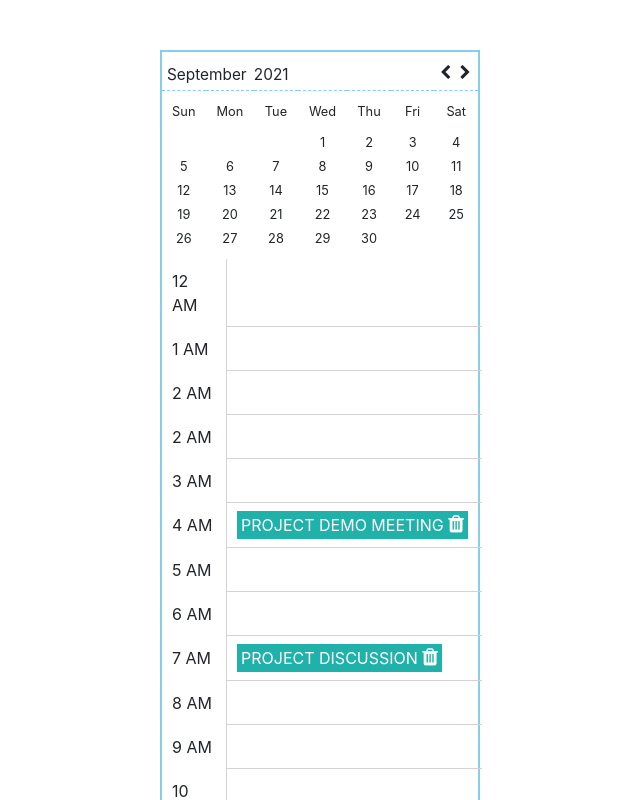
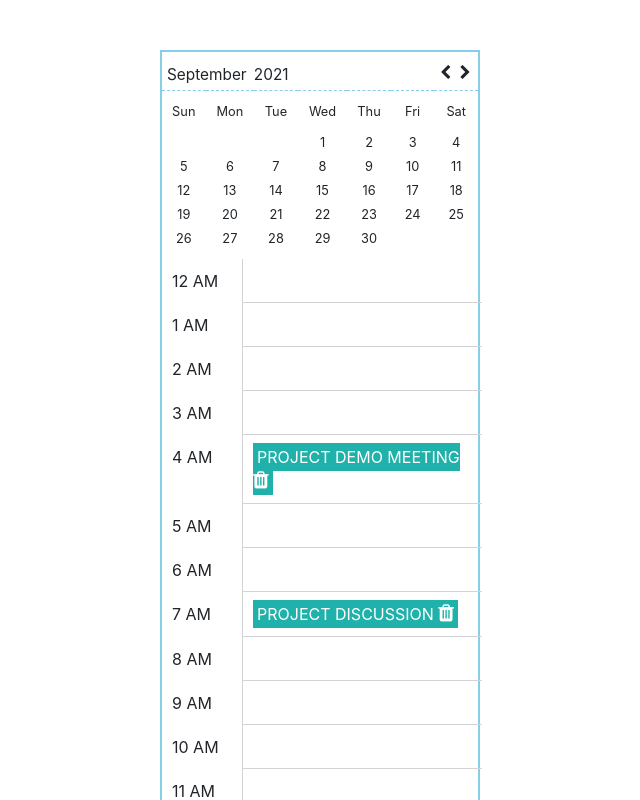
Before and after one commit to sathyam09/Meeting-Scheduler, a React (Create React App) app: page / in a window 1280 px wide. Shown: the top 800 px of the page, without its empty margins (320-960 px from the left). Built offline with nearby package versions, Linux system fonts and the light colour scheme.

Commit message:
overlap issue Changes

```diff
--- a/src/App.css
+++ b/src/App.css
@@ -73,6 +73,8 @@ tr {
     padding: 5px;
     background: white;
     border: 2px solid skyblue;
+    height: 150px;
+    overflow: scroll;
 }
 
 .month-popup div {
@@ -143,13 +145,13 @@ tr {
     padding: 10px;
   }
   .schedule-time{
-    width: 20%;
+    width: 25%;
   }
 
   .schedule-msg{
     border-left: 1px solid lightgray;
     border-bottom: 1px solid lightgray;
-    width: 80%;
+    width: 75%;
   }
 
   .meeting-time{
@@ -185,3 +187,7 @@ tr {
     display: flex;
     color:white;
   }
+  .drag-comp{
+    background-color: paleturquoise;
+    border-radius: 10px;
+  }
--- a/src/Components/Modal.js
+++ b/src/Components/Modal.js
@@ -16,8 +16,7 @@ const MeetingModal = (props,handler,dataProb) => {
     const [errorShow,setErrorShow] = useState('');
     const [titleInput, setTitleInput] = useState('')
     const [titleError, setTitleError] = useState('');
-    const [visiblityMode, setVisiblityMode] = useState('Private')
-
+    const [visiblityMode, setVisiblityMode] = useState('Private');
 
 
     const handleClose = () =>{
@@ -29,7 +28,7 @@ const MeetingModal = (props,handler,dataProb) => {
         setErrorShow('')
         setTitleInput('')
         setOutOfOffice(false)
-        setVisiblityMode('Private')
+        setVisiblityMode('Private');
     }
     const handleShow = () => {
         if(!outOfOffice){
@@ -44,9 +43,10 @@ const MeetingModal = (props,handler,dataProb) => {
                     meetingMonth:props.dataProb.selectedMeetingMonth,
                     meetingYear:props.dataProb.selectedMeetingYear,
                     meetingDate:props.dataProb.selectedDay,
-                    meetingOnTime:"1 AM",
+                    meetingOnTime:props.selectedTimeId,
                     outOfOffice:outOfOffice,
-                    visiblityMode:visiblityMode
+                    visiblityMode:visiblityMode,
+                    isMeeting:true
                 }
                 props.addUser(meetingInfo)
                 setTitleError('')
@@ -77,9 +77,10 @@ const MeetingModal = (props,handler,dataProb) => {
             meetingMonth:props.dataProb.selectedMeetingMonth,
             meetingYear:props.dataProb.selectedMeetingYear,
             meetingDate:props.dataProb.selectedDay,
-            meetingOnTime:"1 AM",
+            meetingOnTime:props.selectedTimeId,
             outOfOffice:outOfOffice,
-            visiblityMode:visiblityMode
+            visiblityMode:visiblityMode,
+            isMeeting:true
         }
         props.addUser(meetingInfo)
         setTitleError('')
@@ -140,11 +141,11 @@ const MeetingModal = (props,handler,dataProb) => {
         <Modal.Body>
             <div className="meeting-time">
                 <div className="meeting-month">{props.dataProb.selectedMeetingMonth}, {props.dataProb.selectedDay} {props.dataProb.selectedMeetingYear}</div>
-                <div className="meeting-startTime">1.30pm</div>
+                <div className="meeting-startTime">{props.selectedTimeId}</div>
             </div>
             <div className="meeting-time">
                 <div className="meeting-month">{props.dataProb.selectedMeetingMonth}, {props.dataProb.selectedDay} {props.dataProb.selectedMeetingYear}</div>
-                <div className="meeting-startTime">1.30pm</div>
+                <div className="meeting-startTime">{props.selectedTimeId}</div>
             </div>
             <p>India Standard Time</p>
             <div className="add-people" onClick={addPeopleHandler}>
--- a/src/Components/TimeSlot.js
+++ b/src/Components/TimeSlot.js
@@ -3,6 +3,7 @@ import Draggable from './DragDiv';
 import { useSelector, useDispatch } from 'react-redux';
 import { connect } from "react-redux";
 import { removeMeeting } from './reducer/action';
+import DragComponent from './dragComp';
 
 
 
@@ -18,9 +19,8 @@ const TimeSlot = (props) => {
 
 
     let scheduleTimes = [
-            {id:0,time:"12 AM"},
-        { id: 1, time: "1 AM" },
-        { id: 2, time: "2 AM" },
+            {id:1,time:"12 AM"},
+        { id: 2, time: "1 AM" },
         { id: 3, time: "2 AM" },
         { id: 4, time: "3 AM" },
         { id: 5, time: "4 AM" },
@@ -57,23 +57,30 @@ const TimeSlot = (props) => {
       const timeSlotHandler =(id) => {
         setClickedId(id)
     }
-
+      const outOffHandler = (id) => {
+        alert('Meeting slots blocked')
+      }
     return(
         <div>
             <h4>{props.timeProps.selectedDay} {props.timeProps.selectedMeetingMonth} {props.timeProps.selectedMeetingYear}</h4>
 
             {scheduleTimes.map((time) => (
-            <div className="schedule-box" key={time.id} onClick={() =>timeSlotHandler(time.id) }>
-
-            <Draggable id={time.id} clickId={clickedId} time={time.time} show={scheduleDrag} data={props} />
+            <div className="schedule-box" key={time.id} >
+            {/* <Draggable id={time.id} clickId={clickedId} time={time.time} show={scheduleDrag} data={props} /> */}
 
                 <div className="schedule-time">{time.time}</div>
-                <div className="schedule-msg">
+                <div className="schedule-msg" onClick={() => timeSlotHandler(time.id) }>
+                <DragComponent id={time.id} clickId={clickedId} time={time.time} show={scheduleDrag} data={props}/>
+
                     {allMeetings && allMeetings.map((meet) => (
 
-                       <div key={meet.id}> { meet.outOfOffice ? <div className="blocked-slot">Out of office</div> :
-                <div key={meet.id}>{meet.meetingOnTime === time.time ? (<div><span className="meetingSlot">{meet.title}  <i id="deleteMeeting" className="fa fa-trash" onClick={ () => meetingDeleteHandler(meet.id)}></i></span></div>) :null} </div>}
-                             </div>
+                       <div key={meet.id}>
+                       { meet.outOfOffice ? <div  className="blocked-slot" onClick={() => outOffHandler(time.id) }>Out of office</div> :
+
+                <div key={meet.id}>
+                    {meet.meetingOnTime === time.time ? (<div><span className="meetingSlot">{meet.title}  <i id="deleteMeeting" className="fa fa-trash" onClick={ () => meetingDeleteHandler(meet.id)}></i></span></div>) :null}
+                     </div>}
+                    </div>
 
                     ))}
 
--- /dev/null
+++ b/src/Components/dragComp.css
@@ -0,0 +1,25 @@
+* {
+    box-sizing: border-box;
+  }
+  html,
+  body,
+  #root {
+    width: 100%;
+    height: 100%;
+    padding-top: 40px;
+  }
+  h1 {
+    background-color: white;
+    color: #222222;
+    font-size: 16px;
+    font-weight: 800;
+    margin-right: 30%;
+    margin-left: 30%;
+    padding: 10px;
+    cursor: move;
+  }
+
+  .drag-comp{
+    background-color: paleturquoise;
+    border-radius: 10px;
+  }
--- /dev/null
+++ b/src/Components/dragComp.js
@@ -0,0 +1,102 @@
+import React,{Component} from "react";
+import { ReactDOM } from "react";
+import MeetingModal from "./Modal";
+
+
+class DragComponent extends Component {
+
+    constructor(props){
+        super(props)
+
+        this.state ={
+
+            dragabale:true,
+            modalShow:false
+
+
+             }
+    }
+
+
+  setElemRef = ref => {
+    this.elemRef = ref;
+  }
+
+  initialiseDrag = event => {
+    if(this.props.data.timeProps.selectedDay){
+
+
+    const {target, clientY} = event;
+    const { offsetTop } = target;
+    const { top } = this.elemRef.getBoundingClientRect();
+    this.dragStartTop = 10 - offsetTop;
+    this.dragStartY = clientY;
+    window.addEventListener('mousemove', this.startDragging, false);
+    window.addEventListener('mouseup', this.stopDragging, false);
+    }else{
+        alert("please select the date")
+    }
+
+  }
+
+  startDragging = ({ clientY }) => {
+      console.log(clientY)
+    let newTop = this.dragStartTop + clientY - this.dragStartY;
+    if (newTop < 0) newTop = 0;
+    this.elemRef.style.transform = `translateY(${newTop}px)`;
+    this.scrollIfElementBottom(newTop);
+  }
+
+  stopDragging = () => {
+    window.removeEventListener('mousemove', this.startDragging, false);
+    window.removeEventListener('mouseup', this.stopDragging, false);
+    if(this.props.data.timeProps.selectedDay){
+        this.setState({
+            dragabale:false,
+            modalShow:true
+        })
+        // console.log( ReactDOM.findDOMNode(this.props.id).parentNode.getAttribute("id"),"mmmmmmmmmmmmmm")
+
+    }
+
+  }
+
+  scrollIfElementBottom = newTop => {
+    if (newTop > 30) {
+    //   window.scroll({
+    //     top: newTop,
+    //     behavior: 'smooth'
+    //   });
+    }
+    if (newTop < 30) {
+    //   window.scroll({
+    //     top: 0,
+    //     behavior: 'smooth'
+    //   });
+    }
+  };
+   modeShowHandler = (mode,status) => {
+    this.setState({
+        modalShow:false,
+
+    })
+    if(status === "open"){
+        this.setState({
+            dragabale:false
+
+        })
+    }
+
+   }
+  render(){
+    return (
+      <div  className= {this.props.id === this.props.clickId ? "block":"hidden"} time={this.props.time}>
+        <div className="drag-comp" onMouseDown={this.initialiseDrag} ref={this.setElemRef}>DragMe</div>
+        <MeetingModal selectedTimeId={this.props.time} show={this.state.modalShow} modalHandler={this.modeShowHandler} dataProb={this.props.data.timeProps} />
+
+      </div>
+    )
+  }
+}
+
+export default DragComponent;
--- a/src/Components/reducer/schedulerReducer.js
+++ b/src/Components/reducer/schedulerReducer.js
@@ -8,7 +8,8 @@ let initialState = [
                     meetingDate:5,
                     meetingOnTime:"4 AM",
                     outOfOffice:false,
-                    visiblityMode:"Private"
+                    visiblityMode:"Private",
+                    isMeeting:true
     },{
         title:"PROJECT DISCUSSION",
         inputEmailList:["sathya@gmail.com","xy@gmail.com"],
@@ -18,7 +19,8 @@ let initialState = [
         meetingDate:5,
         meetingOnTime:"7 AM",
         outOfOffice:false,
-        visiblityMode:"Private"
+        visiblityMode:"Private",
+        isMeeting:true
 }
 
 ];
```
